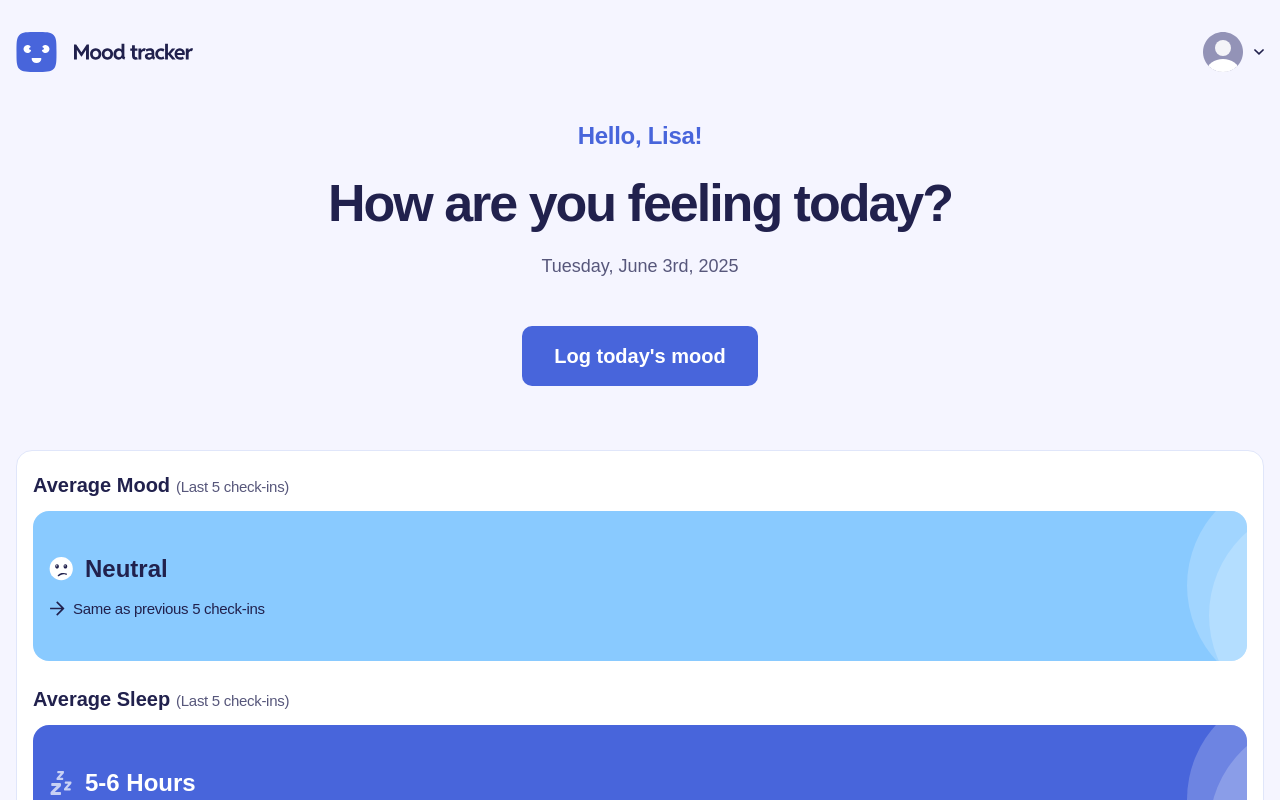
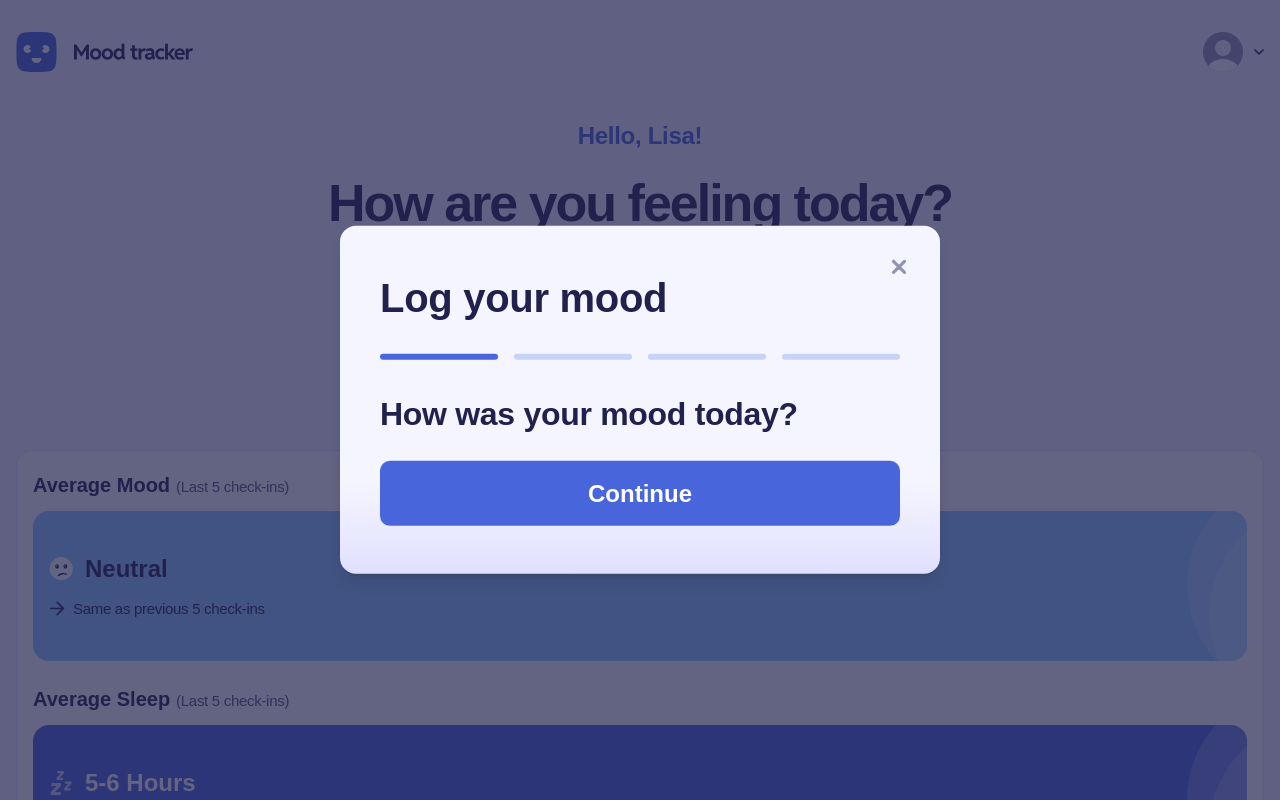
Before and after one commit to 3lectrologos/FM-mood-tracking-app, a Next.js app: page / in a window 1280 px wide. Both pictures are taken after a click on the button "Log today's mood". Shown: the top 800 px of the page. Built offline with nearby package versions, Linux system fonts and the light colour scheme; a web font is replaced by a local one.

Commit message:
Initial dialog setup

```diff
--- a/app/globals.css
+++ b/app/globals.css
@@ -35,7 +35,7 @@
   --color-popover: var(--popover);
   --color-card-foreground: var(--card-foreground);
   --color-card: var(--card);
-  --radius-sm: calc(var(--radius) - 4px);
+  --radius-tablet: calc(var(--radius) - 4px);
   --radius-md: calc(var(--radius) - 2px);
   --radius-lg: var(--radius);
   --radius-xl: calc(var(--radius) + 4px);
@@ -100,6 +100,9 @@
   --radius-full: 999px;
 
   --background-image-light-gradient: linear-gradient(180deg, #F5F5FF 72.99%, #E0E0FF 100%);
+
+  --breakpoint-tablet: 640px;
+  --breakpoint-desktop: 14440px;
 }
 
 :root {
@@ -184,17 +187,17 @@
 
 @utility txt-preset-1 {
   @apply text-[46px]/[120%] tracking-[-2px] font-bold;
-  @apply sm:text-[52px]/[140%] sm:tracking-[-2px] sm:font-bold;
+  @apply tablet:text-[52px]/[140%] tablet:tracking-[-2px] tablet:font-bold;
 }
 
 @utility txt-preset-2 {
   @apply text-[32px]/[120%] tracking-[-0.3px] font-bold;
-  @apply sm:text-[40px]/[120%] sm:tracking-[-0.3px] sm:font-bold;
+  @apply tablet:text-[40px]/[120%] tablet:tracking-[-0.3px] tablet:font-bold;
 }
 
 @utility txt-preset-3 {
   @apply text-[28px]/[130%] tracking-[-0.3px] font-bold;
-  @apply sm:text-[32px]/[140%] sm:tracking-[-0.3px] sm:font-bold;
+  @apply tablet:text-[32px]/[140%] tablet:tracking-[-0.3px] tablet:font-bold;
 }
 
 @utility txt-preset-4 {
--- /dev/null
+++ b/components/LogMoodDialog.tsx
@@ -0,0 +1,49 @@
+import {
+  DialogContent,
+  DialogDescription,
+  DialogHeader,
+  DialogTitle,
+} from '@/components/ui/dialog'
+import { VisuallyHidden } from '@radix-ui/react-visually-hidden'
+import { Button } from '@/components/ui/button'
+
+export default function LogMoodDialog() {
+  return (
+    <DialogContent className="rounded-16 bg-light-gradient px-250 py-400 tablet:w-[600px] tablet:px-500 tablet:py-600">
+      <DialogHeader className="flex flex-col gap-y-400">
+        <DialogTitle className="txt-preset-2">Log your mood</DialogTitle>
+        <VisuallyHidden>
+          <DialogDescription>Log your mood</DialogDescription>
+        </VisuallyHidden>
+        <Progress value={1} />
+        <MoodForm />
+      </DialogHeader>
+    </DialogContent>
+  )
+}
+
+function Progress({ value }: { value: number }) {
+  return (
+    <div className="flex gap-x-200">
+      {Array.from({ length: 4 }, (_, index) => (
+        <div
+          key={index}
+          className={`h-1.5 w-full rounded-full ${
+            index < value ? 'bg-blue-600' : 'bg-blue-200'
+          }`}
+        />
+      ))}
+    </div>
+  )
+}
+
+function MoodForm() {
+  return (
+    <form className="flex flex-col gap-y-300">
+      <label htmlFor="mood" className="txt-preset-3">
+        How was your mood today?
+      </label>
+      <Button variant="large">Continue</Button>
+    </form>
+  )
+}
--- a/components/MoodLogPrompt.tsx
+++ b/components/MoodLogPrompt.tsx
@@ -1,6 +1,8 @@
 import Spacer from '@/components/Spacer'
 import { Button } from '@/components/ui/button'
 import { formatDate } from 'date-fns'
+import { Dialog, DialogTrigger } from '@/components/ui/dialog'
+import LogMoodDialog from '@/components/LogMoodDialog'
 
 export default function MoodLogPrompt() {
   const name = 'Lisa'
@@ -15,7 +17,12 @@ export default function MoodLogPrompt() {
         <span className="txt-preset-6 text-neutral-600">{date}</span>
       </div>
       <Spacer className="h-600" />
-      <Button>{"Log today's mood"}</Button>
+      <Dialog>
+        <DialogTrigger asChild>
+          <Button>{"Log today's mood"}</Button>
+        </DialogTrigger>
+        <LogMoodDialog />
+      </Dialog>
     </div>
   )
 }
--- a/components/ui/button.tsx
+++ b/components/ui/button.tsx
@@ -13,6 +13,8 @@ const buttonVariants = cva(
           'txt-preset-5 bg-blue-600 text-neutral-0 hover:bg-blue-700 disabled:bg-blue-200 outline-none focus-visible:ring-blue-700 focus-visible:ring-2 focus-visible:ring-offset-[3px] px-400 py-200 rounded-10',
         secondary:
           'txt-preset-6 bg-neutral-0 text-neutral-900 border border-neutral-300 hover:border-neutral-900 outline-none focus-visible:ring-blue-700 focus-visible:ring-2 focus-visible:ring-offset-[3px] px-200 py-100 rounded-8',
+        large:
+          'txt-preset-4 bg-blue-600 text-neutral-0 hover:bg-blue-700 disabled:bg-blue-200 outline-none focus-visible:ring-blue-700 focus-visible:ring-2 focus-visible:ring-offset-[3px] px-400 py-200 rounded-10',
       },
     },
     defaultVariants: {
--- /dev/null
+++ b/components/ui/dialog.tsx
@@ -0,0 +1,133 @@
+'use client'
+
+import * as React from 'react'
+import * as DialogPrimitive from '@radix-ui/react-dialog'
+import { XIcon } from 'lucide-react'
+
+import { cn } from '@/lib/utils'
+import { HiXMark } from 'react-icons/hi2'
+
+function Dialog({
+  ...props
+}: React.ComponentProps<typeof DialogPrimitive.Root>) {
+  return <DialogPrimitive.Root data-slot="dialog" {...props} />
+}
+
+function DialogTrigger({
+  ...props
+}: React.ComponentProps<typeof DialogPrimitive.Trigger>) {
+  return <DialogPrimitive.Trigger data-slot="dialog-trigger" {...props} />
+}
+
+function DialogPortal({
+  ...props
+}: React.ComponentProps<typeof DialogPrimitive.Portal>) {
+  return <DialogPrimitive.Portal data-slot="dialog-portal" {...props} />
+}
+
+function DialogClose({
+  ...props
+}: React.ComponentProps<typeof DialogPrimitive.Close>) {
+  return <DialogPrimitive.Close data-slot="dialog-close" {...props} />
+}
+
+function DialogOverlay({
+  className,
+  ...props
+}: React.ComponentProps<typeof DialogPrimitive.Overlay>) {
+  return (
+    <DialogPrimitive.Overlay
+      data-slot="dialog-overlay"
+      className={cn(
+        'fixed inset-0 z-50 bg-neutral-900/70 data-[state=closed]:animate-out data-[state=closed]:fade-out-0 data-[state=open]:animate-in data-[state=open]:fade-in-0',
+        className
+      )}
+      {...props}
+    />
+  )
+}
+
+function DialogContent({
+  className,
+  children,
+  showCloseButton = true,
+  ...props
+}: React.ComponentProps<typeof DialogPrimitive.Content> & {
+  showCloseButton?: boolean
+}) {
+  return (
+    <DialogPortal data-slot="dialog-portal">
+      <DialogOverlay />
+      <DialogPrimitive.Content
+        data-slot="dialog-content"
+        className={cn(
+          'rounded-lg fixed top-[50%] left-[50%] z-50 grid w-full max-w-[calc(100%-2rem)] translate-x-[-50%] translate-y-[-50%] gap-4 bg-background p-6 shadow-lg duration-200 data-[state=closed]:animate-out data-[state=closed]:fade-out-0 data-[state=closed]:zoom-out-95 data-[state=open]:animate-in data-[state=open]:fade-in-0 data-[state=open]:zoom-in-95',
+          className
+        )}
+        {...props}
+      >
+        {children}
+        {showCloseButton && (
+          <DialogPrimitive.Close
+            data-slot="dialog-close"
+            className="rounded-xs absolute top-[30px] right-[30px] hidden ring-offset-background transition-opacity hover:opacity-100 focus:ring-2 focus:ring-ring focus:ring-offset-2 focus:outline-hidden disabled:pointer-events-none data-[state=open]:bg-accent data-[state=open]:text-muted-foreground tablet:block [&_svg]:pointer-events-none [&_svg]:shrink-0"
+          >
+            <HiXMark
+              size={22}
+              className="fill-neutral-300 stroke-neutral-300 stroke-2"
+            />
+            <span className="sr-only">Close</span>
+          </DialogPrimitive.Close>
+        )}
+      </DialogPrimitive.Content>
+    </DialogPortal>
+  )
+}
+
+function DialogHeader({ className, ...props }: React.ComponentProps<'div'>) {
+  return (
+    <div
+      data-slot="dialog-header"
+      className={cn('flex flex-col gap-2', className)}
+      {...props}
+    />
+  )
+}
+
+function DialogTitle({
+  className,
+  ...props
+}: React.ComponentProps<typeof DialogPrimitive.Title>) {
+  return (
+    <DialogPrimitive.Title
+      data-slot="dialog-title"
+      className={cn('txt-preset-2', className)}
+      {...props}
+    />
+  )
+}
+
+function DialogDescription({
+  className,
+  ...props
+}: React.ComponentProps<typeof DialogPrimitive.Description>) {
+  return (
+    <DialogPrimitive.Description
+      data-slot="dialog-description"
+      className={cn('text-sm text-muted-foreground', className)}
+      {...props}
+    />
+  )
+}
+
+export {
+  Dialog,
+  DialogClose,
+  DialogContent,
+  DialogDescription,
+  DialogHeader,
+  DialogOverlay,
+  DialogPortal,
+  DialogTitle,
+  DialogTrigger,
+}
--- a/package.json
+++ b/package.json
@@ -9,8 +9,10 @@
     "lint": "next lint"
   },
   "dependencies": {
+    "@radix-ui/react-dialog": "^1.1.14",
     "@radix-ui/react-scroll-area": "^1.2.9",
     "@radix-ui/react-slot": "^1.2.3",
+    "@radix-ui/react-visually-hidden": "^1.2.3",
     "class-variance-authority": "^0.7.1",
     "clsx": "^2.1.1",
     "date-fns": "^4.1.0",
@@ -18,6 +20,7 @@
     "next": "15.3.3",
     "react": "^19.0.0",
     "react-dom": "^19.0.0",
+    "react-icons": "^5.5.0",
     "tailwind-merge": "^3.3.0",
     "zod": "^3.25.48"
   },
```
Also changed, not shown: 1 other file (tests, documents, lock files or other folders).
